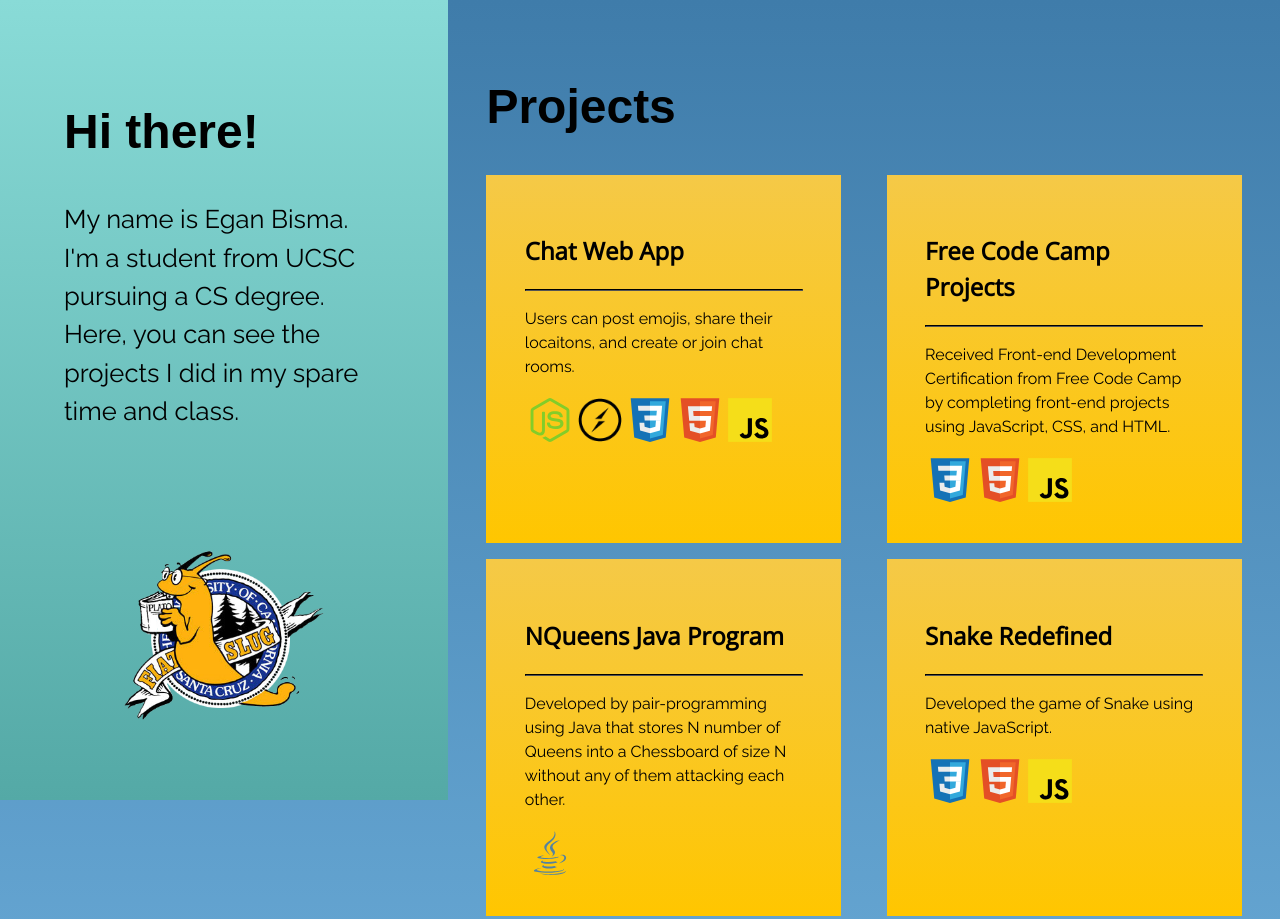
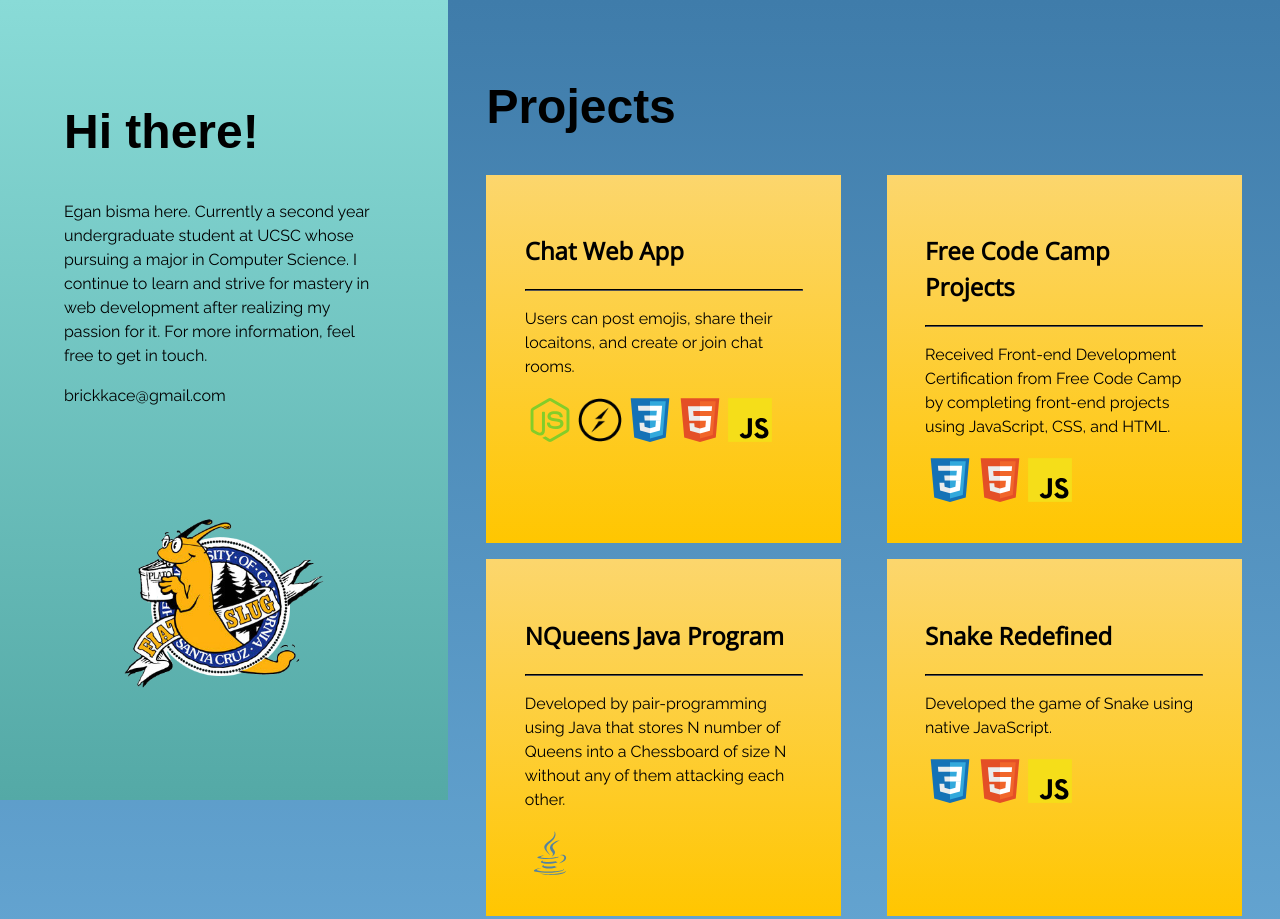
Before and after one commit to VVNoodle/VVNoodle.github.io, a plain HTML site: page index.html in a window 1280 px wide. Shown: the top 919 px of the page. Drawn offline with nearby package versions, Linux system fonts and the light colour scheme.

Commit message:
Edited intro text

```diff
--- a/index.html
+++ b/index.html
@@ -19,9 +19,11 @@
             <div class="pf-sidebar">
                 <div class="pf-sidebar-intro">
                     <h1>Hi there!</h1>
-                    <p id="intro">My name is Egan Bisma. I'm a student from UCSC pursuing a CS degree. Here, you can see the projects I
-                        did in my spare time and class.
+                    <p id="intro">Egan bisma here. Currently a second year undergraduate student at UCSC whose pursuing a major in Computer
+                        Science. I continue to learn and strive for mastery in web development after realizing my passion
+                        for it. For more information, feel free to get in touch.
                     </p>
+                    <p>brickkace@gmail.com</p>
                 </div>
                 <div class="pf-sidebar-bananaslug">
                     <img id="bananaslug" src="images/transparentUCSC.png" alt="Banana Slug">
--- a/style.css
+++ b/style.css
@@ -2,7 +2,7 @@ html {
   box-sizing: border-box;
   background: #3f7caa;
   background: linear-gradient(#3f7caa, #78bae6); /* Standard syntax */
-   /* Standard syntax */
+  /* Standard syntax */
 }
 
 *,
@@ -38,61 +38,73 @@ a {
 
 hr {
   border-color: black;
+  background-color: black;
 }
 
 .pf-sidebar {
   background: #54a9a6;
   background: linear-gradient(#89dbd7, #54a9a6); /* Standard syntax */
-  background: -webkit-linear-gradient(#89dbd7, #54a9a6); /* For Safari 5.1 to 6.0 */
+  background: -webkit-linear-gradient(
+    #89dbd7,
+    #54a9a6
+  ); /* For Safari 5.1 to 6.0 */
   background: -o-linear-gradient(#89dbd7, #54a9a6); /* For Opera 11.1 to 12.0 */
-  background: -moz-linear-gradient(#89dbd7, #54a9a6); /* For Firefox 3.6 to 15 */
+  background: -moz-linear-gradient(
+    #89dbd7,
+    #54a9a6
+  ); /* For Firefox 3.6 to 15 */
   background: linear-gradient(#89dbd7, #54a9a6); /* Standard syntax */
   /* 1 viewport unit = 1% of width of viewport
   (if viewport is 100 pixels wide, 1vw = 1 pixel */
   padding: 5vw;
   /* center text */
 }
-
 .pf-grid-item {
   background: #ffc600;
-  background: linear-gradient(#f5c947, #ffc600); /* Standard syntax */
-  background: -webkit-linear-gradient(#f5c947, #ffc600); /* For Safari 5.1 to 6.0 */
-  background: -o-linear-gradient(#f5c947, #ffc600); /* For Opera 11.1 to 12.0 */
-  background: -moz-linear-gradient(#f5c947, #ffc600); /* For Firefox 3.6 to 15 */
-  background: linear-gradient(#f5c947, #ffc600); /* Standard syntax */
+  background: linear-gradient(#fcd66d, #ffc600); /* Standard syntax */
+  background: -webkit-linear-gradient(
+    #fcd66d,
+    #ffc600
+  ); /* For Safari 5.1 to 6.0 */
+  background: -o-linear-gradient(#fcd66d, #ffc600); /* For Opera 11.1 to 12.0 */
+  background: -moz-linear-gradient(
+    #fcd66d,
+    #ffc600
+  ); /* For Firefox 3.6 to 15 */
+  background: linear-gradient(#fcd66d, #ffc600); /* Standard syntax */
   padding: 3vw;
 }
-
 .pf-contact-item {
   background-color: #092327;
-  background: -webkit-linear-gradient(#092327, #0d353b); /* For Safari 5.1 to 6.0 */
-
+  background: -webkit-linear-gradient(#092327, #0d353b);
+  /* For Safari 5.1 to 6.0 */
   color: white;
   text-align: center;
 }
-
 .fa {
   color: #00a9a5;
 }
-
-#intro {
-  font-weight: 100;
-  font-size: 1.6rem;
-}
-
 .icon {
   height: 50px;
   width: 50px;
 }
-
 #bananaslug {
   margin-top: 10vh;
   height: 200px;
   width: 200px;
 }
-
 .materials {
   display: flex;
   flex-wrap: wrap;
   justify-content: flex-start;
 }
+#intro {
+  font-weight: 100;
+  font-size: 1rem;
+}
+#profile {
+  /* 419/4 */
+  width: 104.75px;
+  /* 490/4 */
+  height: 122.7px;
+}
```
Also changed, not shown: images/Profile.PNG (added).
